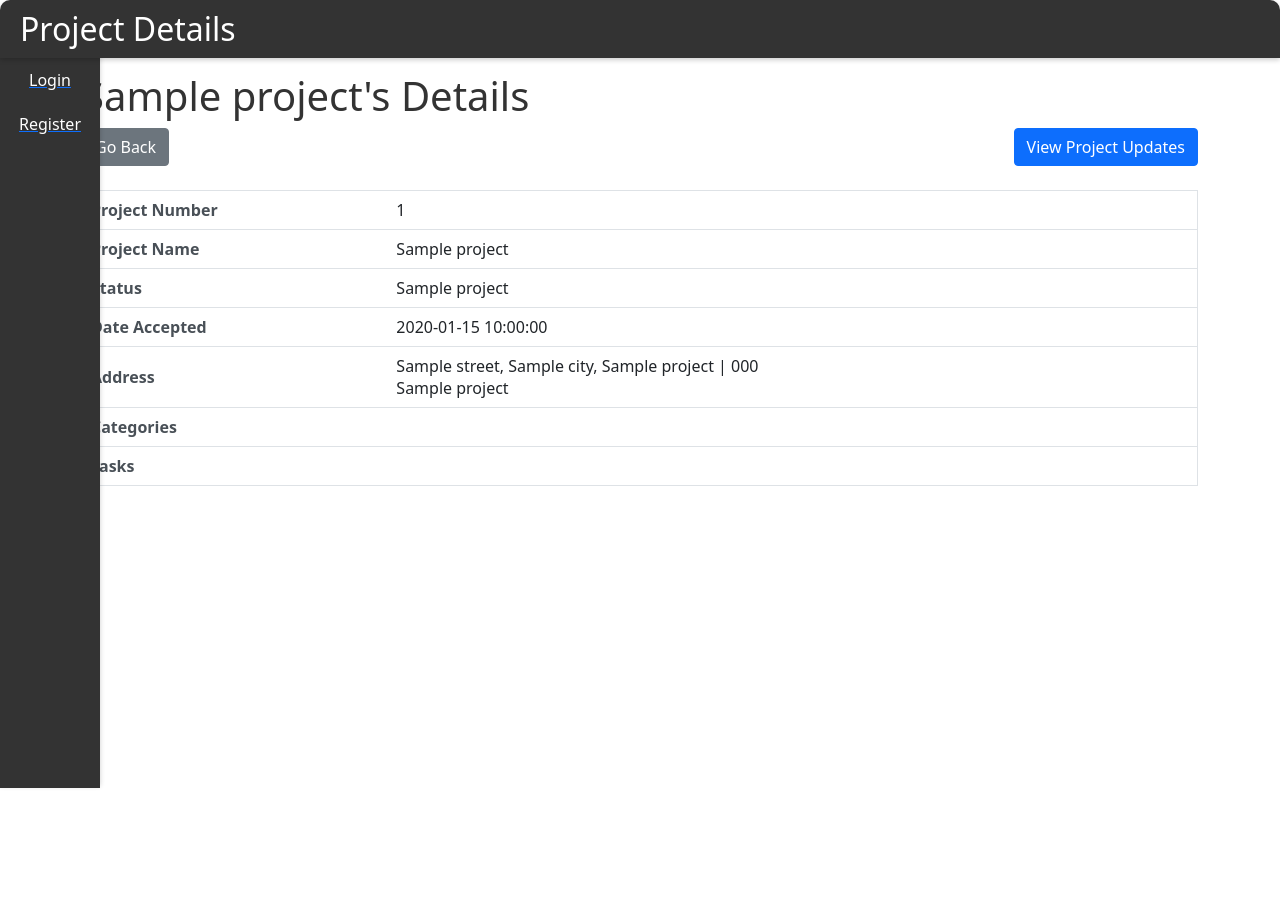
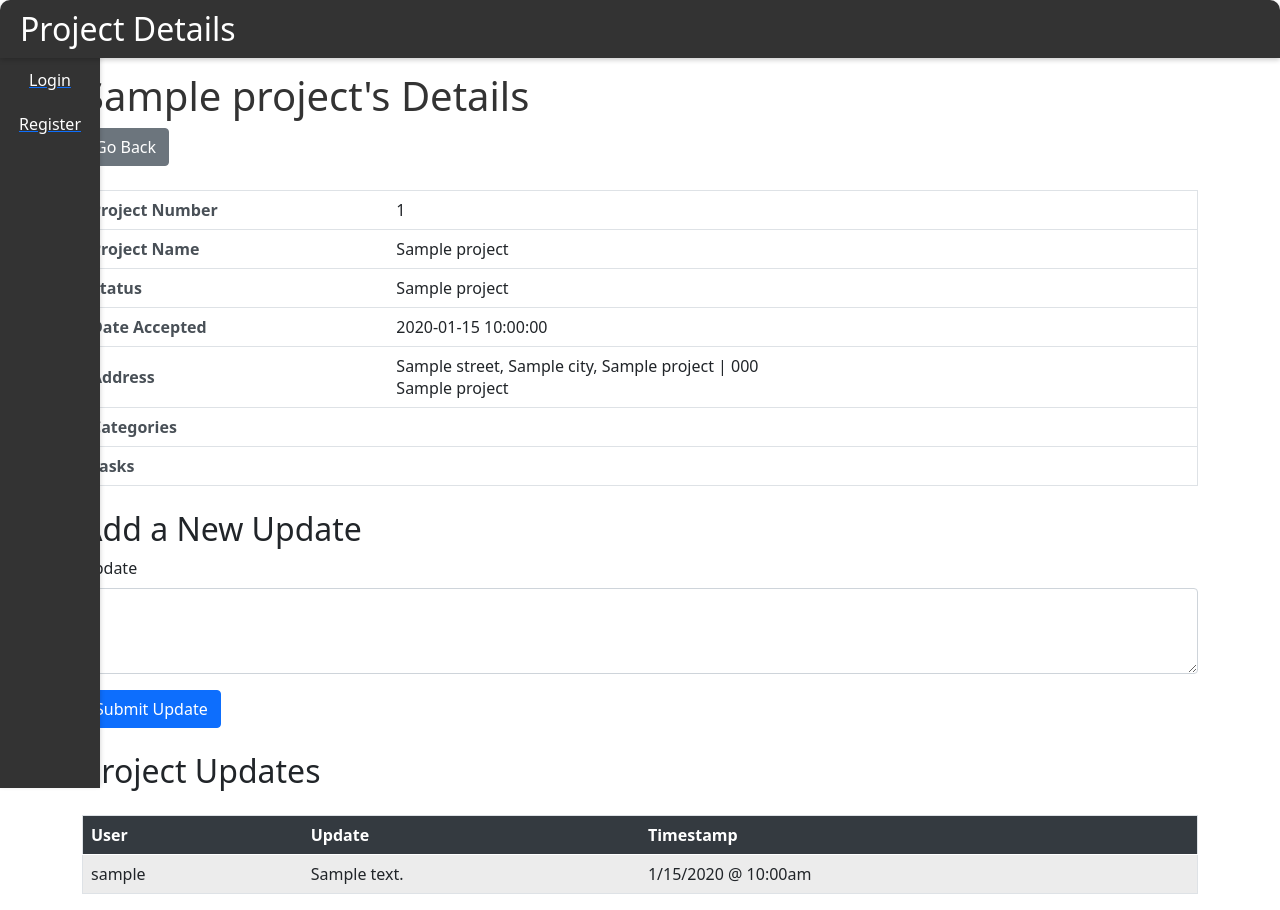
Before and after one commit to MHeggy/pms-badger, a CodeIgniter 4 app: template app/Views/PMS/projectDetails.php in a window 1280 px wide. Before the commit the page ends 788 px from the top, so only its background shows below. Run offline with PHP 8.4 and a stand-in for CodeIgniter, Linux system fonts and the light colour scheme; the template is opened without the code that fills it: most values are stand-ins (such as "Sample title", 1, 10 or a date in 2020); some libraries are stand-ins or nearby versions.

Commit message:
changed the projectDetails.php view page to get rid of update modals (just didn't like how it looked)

```diff
--- a/app/Views/PMS/projectDetails.php
+++ b/app/Views/PMS/projectDetails.php
@@ -36,10 +36,6 @@
     <div class="d-flex justify-content-between mb-4">
         <!-- Go Back Button -->
         <button class="btn btn-secondary" onclick="window.history.back()">Go Back</button>
-        <!-- Button to Open Modal for Project Updates -->
-        <button type="button" class="btn btn-primary" data-bs-toggle="modal" data-bs-target="#updatesModal">
-            View Project Updates
-        </button>
     </div>
 
     <!-- Project Details Table -->
@@ -91,28 +87,23 @@
             </tr>
         </tbody>
     </table>
-</div>
 
-<!-- Modal Structure -->
-<div class="modal fade" id="updatesModal" tabindex="-1" aria-labelledby="updatesModalLabel" aria-hidden="true">
-    <div class="modal-dialog modal-xl">
-        <div class="modal-content">
-            <div class="modal-header">
-                <h5 class="modal-title" id="updatesModalLabel">Project Updates</h5>
-                <button type="button" class="btn-close" data-bs-dismiss="modal" aria-label="Close"></button>
-            </div>
-            <div class="modal-body">
     <!-- Add New Update Form -->
+    <div class="mt-4">
+        <h2>Add a New Update</h2>
         <form action="<?= site_url('projects/add_update') ?>" method="post">
             <input type="hidden" name="projectID" value="<?= esc($project['projectID']) ?>">
             <div class="mb-3">
-                        <label for="updateText" class="form-label">Add a new update</label>
+                <label for="updateText" class="form-label">Update</label>
                 <textarea class="form-control" id="updateText" name="updateText" rows="3" required></textarea>
             </div>
             <button type="submit" class="btn btn-primary">Submit Update</button>
         </form>
+    </div>
 
     <!-- Display Updates -->
+    <div class="mt-4">
+        <h2>Project Updates</h2>
         <?php if (isset($updates) && !empty($updates)): ?>
             <table class="table table-striped mt-4">
                 <thead class="table-dark">
@@ -139,8 +130,6 @@
         <?php endif; ?>
     </div>
 </div>
-    </div>
-</div>
 
 <script src="https://cdn.jsdelivr.net/npm/bootstrap@5.0.2/dist/js/bootstrap.bundle.min.js"></script>
 </body>
```
Lines whose indentation alone changed are shown as unchanged.
